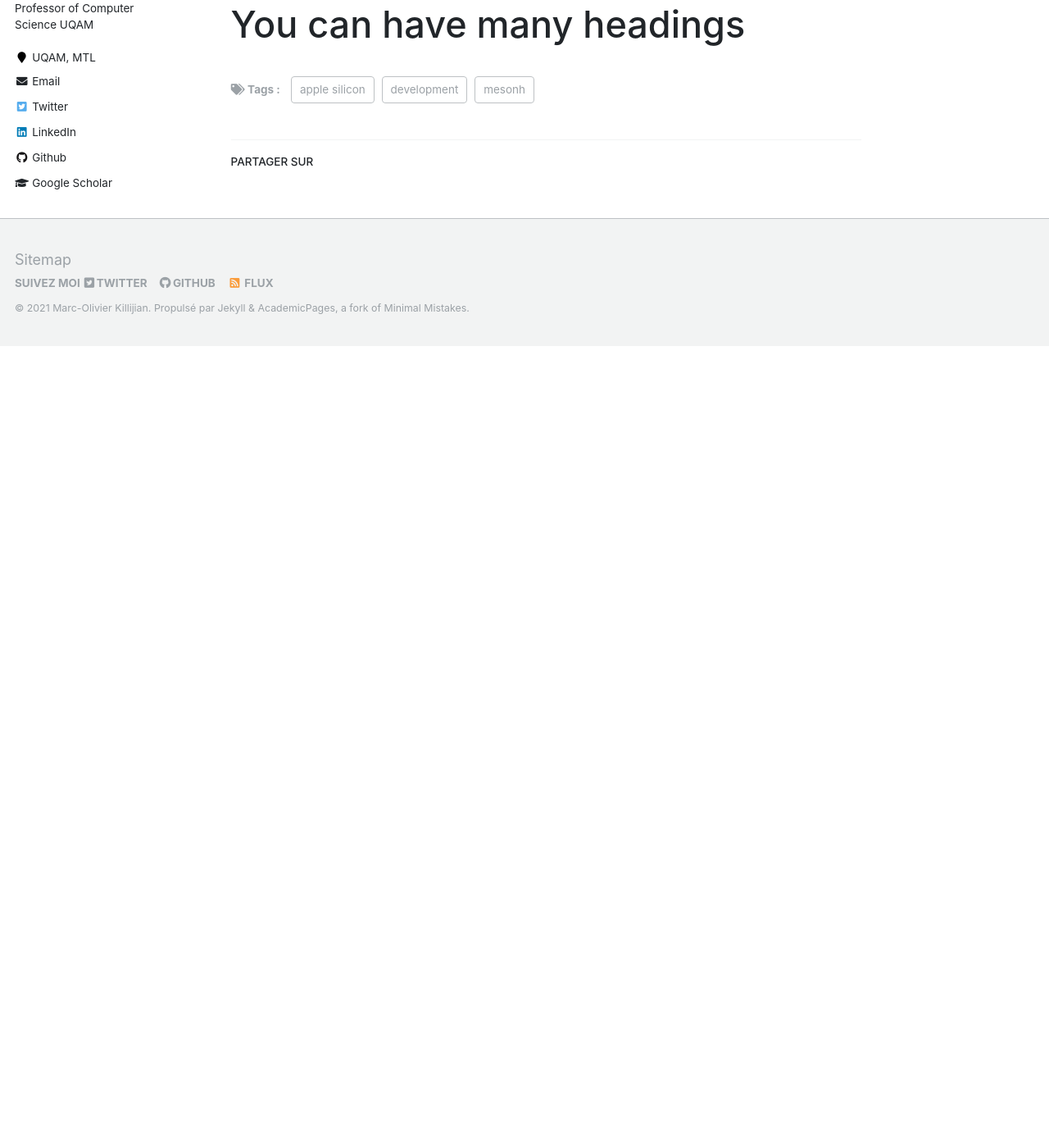
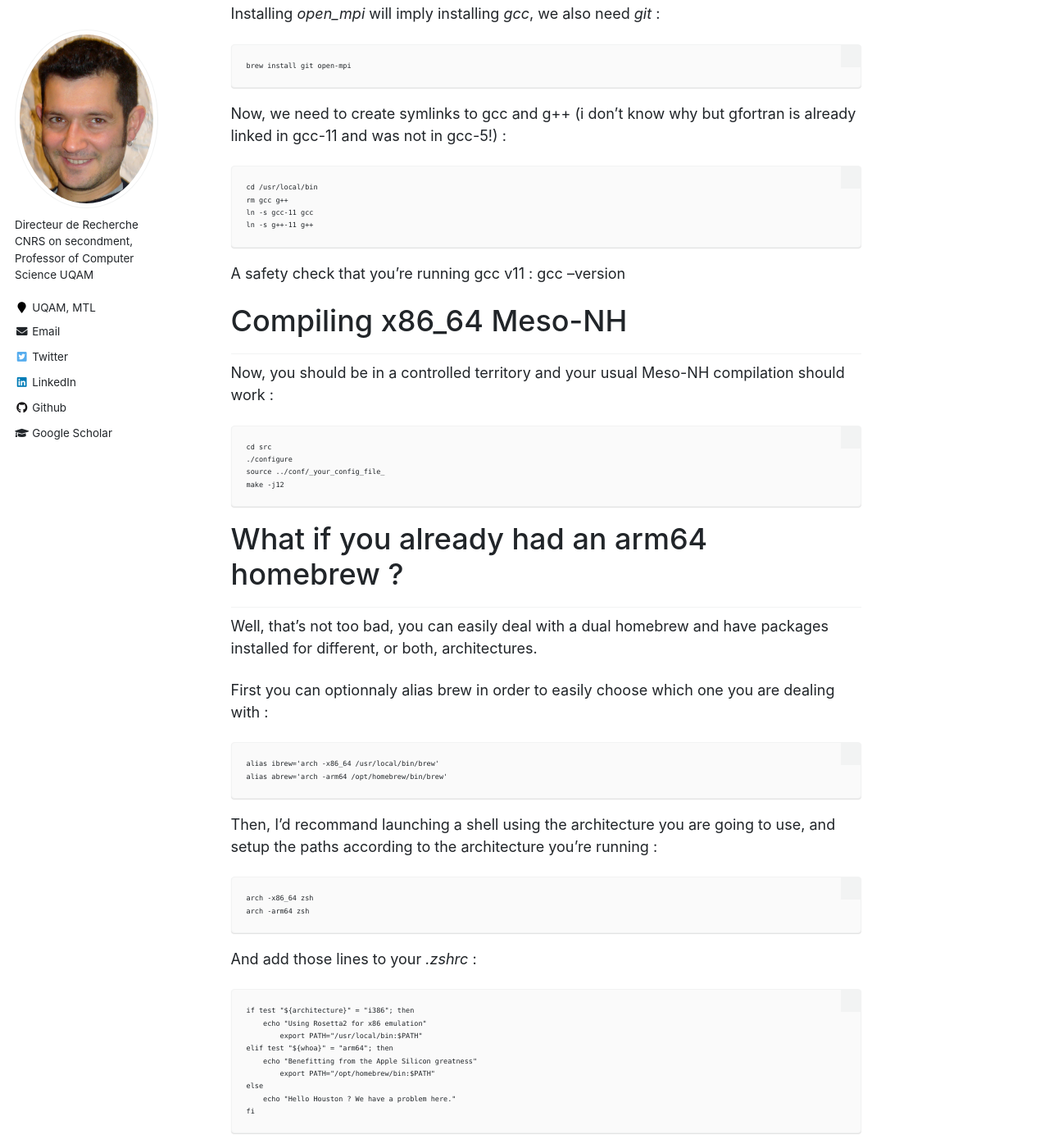
Before and after one commit to Kirija/kirija.github.io, a Jekyll site: the page built from _posts/2021-07-02-blog-post-1.md, in a window 1280 px wide and 1400 px high, scrolled down 2199 px. Shown: the whole window at 82% size. Built offline with Jekyll 4.4.1, drawn with Linux system fonts in a browser that asks for light colours; before the commit the page ends 2621 px from its top, so only the background shows below that; some of the changed text lies outside the part shown.

Commit message:
finished post

```diff
--- a/_posts/2021-07-02-blog-post-1.md
+++ b/_posts/2021-07-02-blog-post-1.md
@@ -8,7 +8,7 @@ tags:
 ---
 
 Recently, I've been trying to help someone to install the [Meso-NH athmospheric model](http://mesonh.aero.obs-mip.fr/) on a new Macbook Air M1. In this post, I try to document how I partially suceeded.
-In three words : up to now I have been able to compile it for x86_64 (on the arm64 based M1) and run it sucessfully using Rosetta2 on the M1, but I'm still stuck at the linkage/run part of a native arm64 version.
+In three words : up to now I have been able to compile it for x86_64 (on the arm64 based M1) and run it sucessfully using Rosetta2 on the M1, but I'm still stuck at the linkage/run part of a native arm64 version, I'll document that later.
 
 Compiling Meso-NH for x86_64 emulation
 ======
@@ -56,6 +56,51 @@ points to _/usr/local/bin/brew_
 
 Installing x86_64 dependancies
 ------
+Installing _open_mpi_ will imply installing _gcc_, we also need _git_ :
 
-You can have many headings
-======
+	brew install git open-mpi
+
+Now, we need to create symlinks to gcc and g++ (i don't know why but gfortran is already linked in gcc-11 and was not in gcc-5!) :
+
+	cd /usr/local/bin
+	rm gcc g++
+	ln -s gcc-11 gcc
+	ln -s g++-11 g++
+
+A safety check that you're running gcc v11 :
+	gcc --version
+
+Compiling x86_64 Meso-NH
+------
+Now, you should be in a controlled territory and your usual Meso-NH compilation should work :
+
+	cd src
+	./configure
+	source ../conf/_your_config_file_
+	make -j12
+
+What if you already had an arm64 homebrew ?
+------
+Well, that's not too bad, you can easily deal with a dual homebrew and have packages installed for different, or both, architectures.
+
+First you can optionnaly alias brew in order to easily choose which one you are dealing with :
+
+	alias ibrew='arch -x86_64 /usr/local/bin/brew'
+	alias abrew='arch -arm64 /opt/homebrew/bin/brew'
+
+Then, I'd recommand launching a shell using the architecture you are going to use, and setup the paths according to the architecture you're running :
+
+	arch -x86_64 zsh
+	arch -arm64 zsh
+
+And add those lines to your _.zshrc_ :
+
+	if test "${architecture}" = "i386"; then
+	    echo "Using Rosetta2 for x86 emulation"
+		export PATH="/usr/local/bin:$PATH"
+	elif test "${whoa}" = "arm64"; then
+	    echo "Benefitting from the Apple Silicon greatness"
+		export PATH="/opt/homebrew/bin:$PATH"
+	else
+	    echo "Hello Houston ? We have a problem here."
+	fi
```
